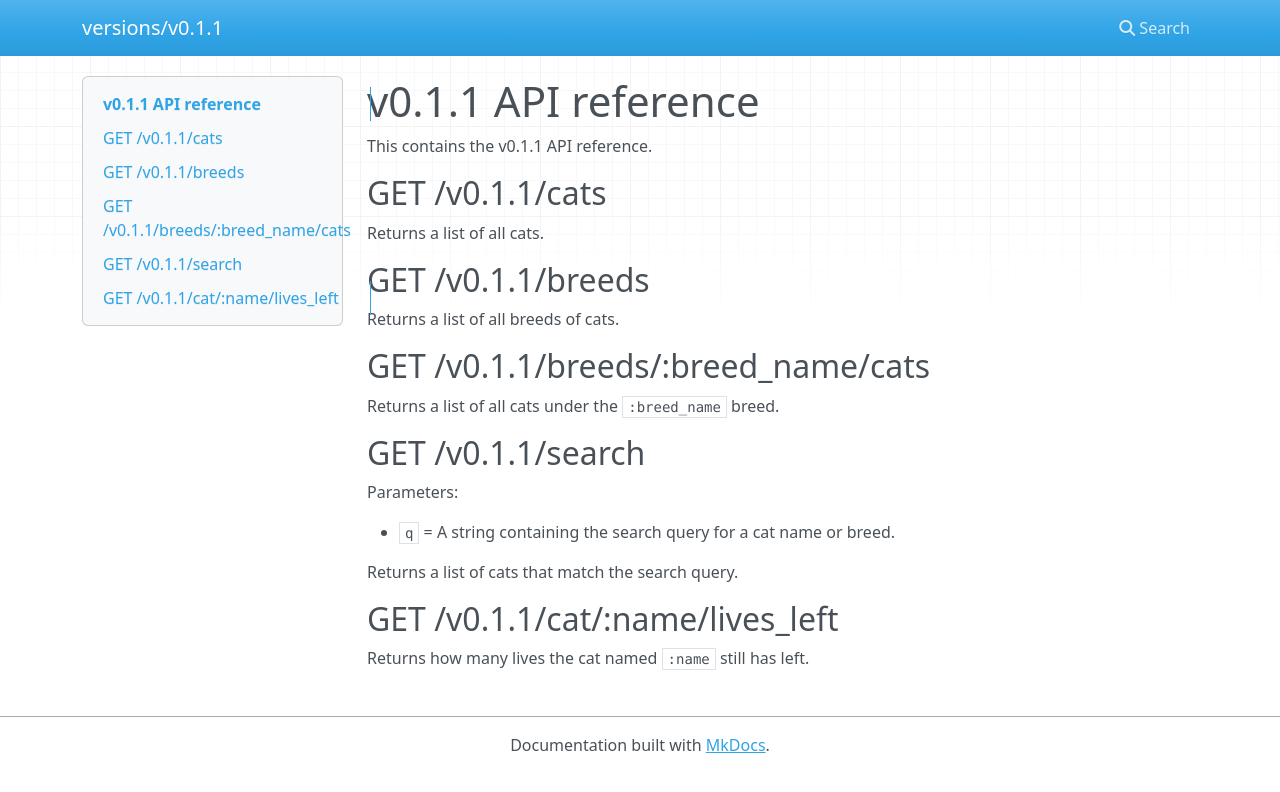
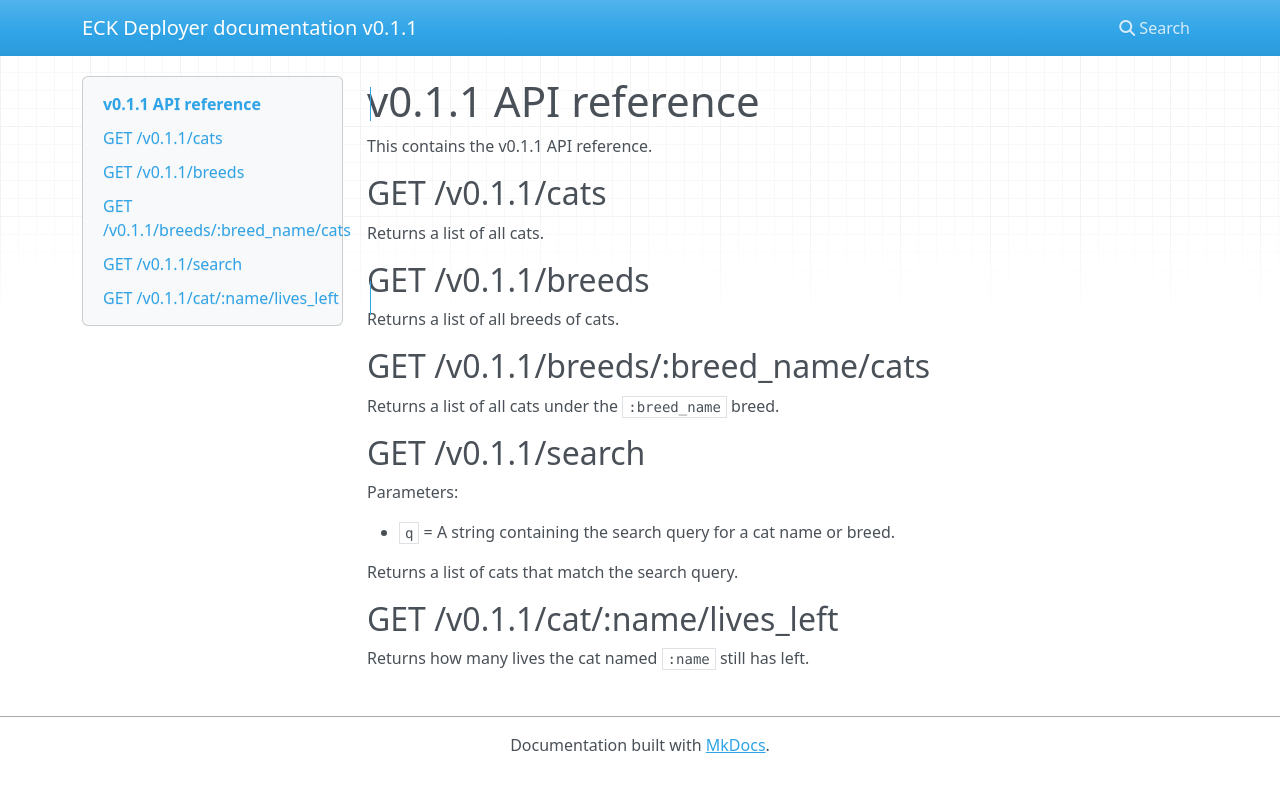
Before and after one commit to fotisolgr/eck-deployer, an MkDocs documentation site: the page built from docs/v0.1.1/docs/reference.md, in a window 1280 px wide. Shown: the top 792 px of the page. Built offline with MkDocs 1.6.1, drawn with Linux system fonts in a browser that asks for light colours; nearby versions of some CDN libraries.

Commit message:
Update mkdocs.yaml

```diff
--- a/docs/v0.1.1/mkdocs.yaml
+++ b/docs/v0.1.1/mkdocs.yaml
@@ -1,3 +1,3 @@
-site_name: versions/v0.1.1
+site_name: ECK Deployer documentation v0.1.1
 
 docs_dir: ./docs
```
